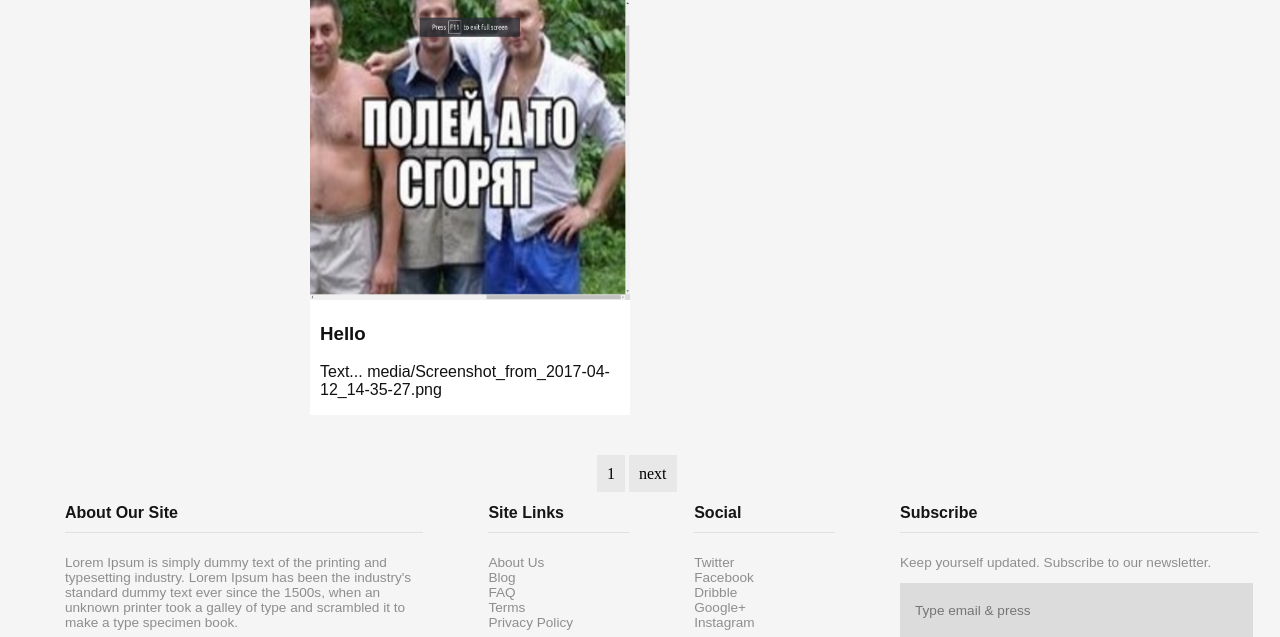
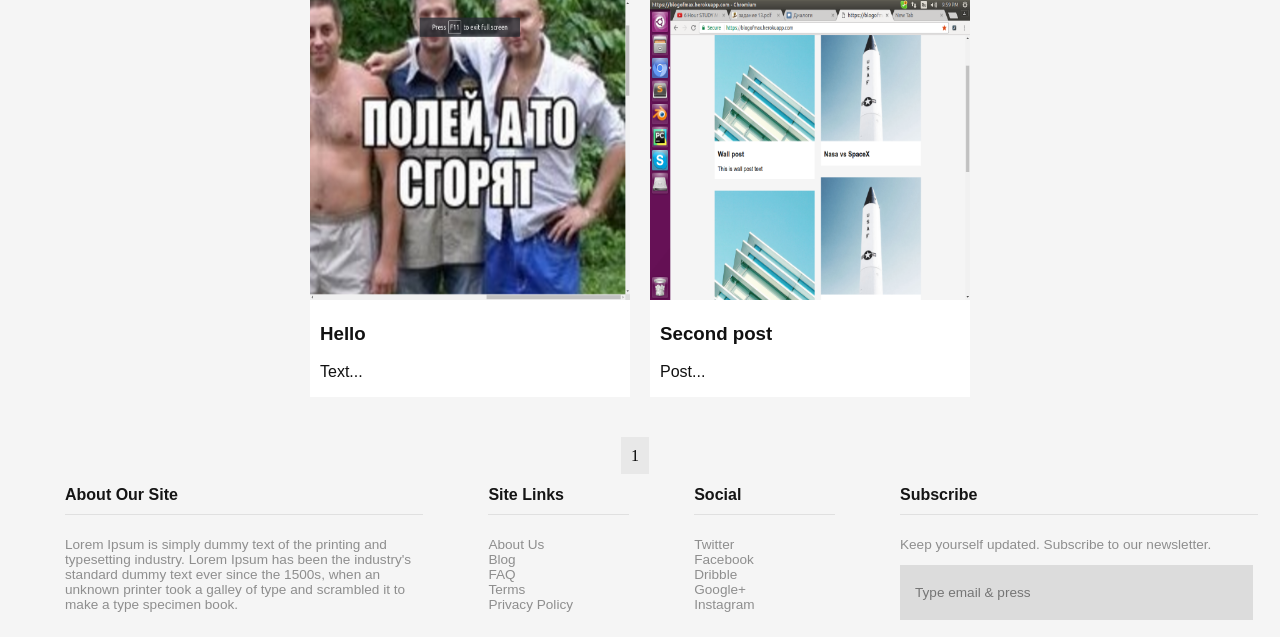
Before and after one commit to xAsmodeix/Blog, a Django app: page / in a window 1280 px wide. Shown: the part 130-767 px from the top of the page. Run offline with Django 3.2, Linux system fonts and the light colour scheme; data comes from the database, SQL or seed files in the repository.

Commit message:
Pre-release

```diff
--- a/core/urls.py
+++ b/core/urls.py
@@ -6,7 +6,7 @@ from django.conf.urls.static import static
 
 urlpatterns = [
 	url(r'^$', views.index),
-	url(r'^post_detail/', views.post_detail),
+	url(r'^(?P<pk>[0-9]+)/$', views.post_detail),
 ]
 
 if settings.DEBUG:
--- a/core/views.py
+++ b/core/views.py
@@ -1,4 +1,4 @@
-from django.shortcuts import render
+from django.shortcuts import render, get_object_or_404
 from django.http import HttpResponse
 from django.core.paginator import Paginator, EmptyPage, PageNotAnInteger
 from .models import Article
@@ -6,7 +6,7 @@ from .models import Article
 
 def index(request):
     article_list = Article.objects.all()
-    paginator = Paginator(article_list, 1)
+    paginator = Paginator(article_list, 12)
     page = request.GET.get('page')
 
     try:
@@ -18,5 +18,6 @@ def index(request):
     return render(request, 'index.html', {'articles': articles})
 
 
-def post_detail(request):
-	return render(request, 'post_detail.html')
+def post_detail(request, pk):
+    article = get_object_or_404(Article, pk=pk)
+    return render(request, 'post_detail.html', {'article':article})
--- a/newsPortal/static/core/style.css
+++ b/newsPortal/static/core/style.css
@@ -287,7 +287,7 @@ input[name="subscribe"]{
 
 /*	@@POST DETAIL@@  */
 .post-img{
-	width: 100%;
+	max-width: 768px;
 }
 
 .post-detail{
--- a/templates/index.html
+++ b/templates/index.html
@@ -79,15 +79,14 @@
 		<div class="page-content-wrapper-inner">
 			{% for article in articles %}
 			<div class="post">
-				<a class="post-image-wrapper">
+				<a class="post-image-wrapper" href="{{article.id}}">
 					{% if article.image %}
 						<img class="post-image" src="{{MEDIA_URL}}{{article.image.url}}">
 					{% endif %}
 				</a>
 				<div class="post-content">
 						<h3>{{ article.heading }}</h3>
-						<p>{{ article.text|truncatechars:80 }}...
-							{{article.image}}</p>
+						<p>{{ article.text|truncatechars:80 }}...</p>
 				</div>
 			</div>
 			{% endfor %}
```
Also changed, not shown: templates/post_detail.html (+9 -1 lines).
